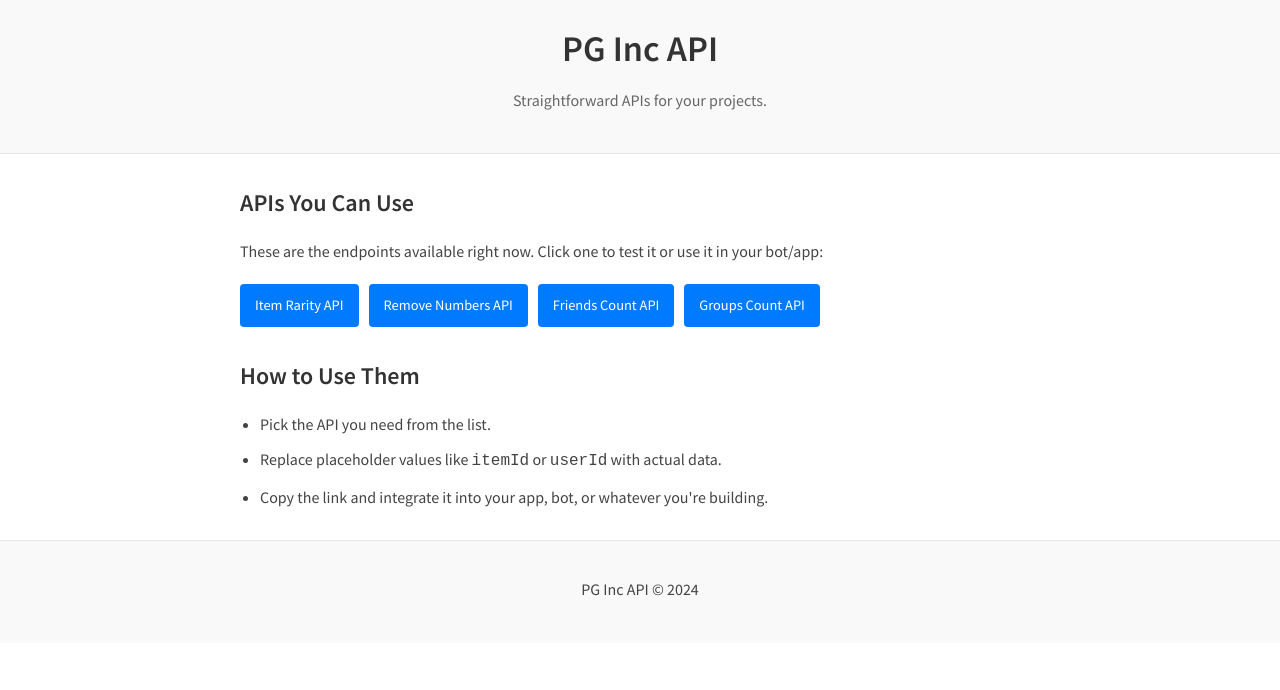
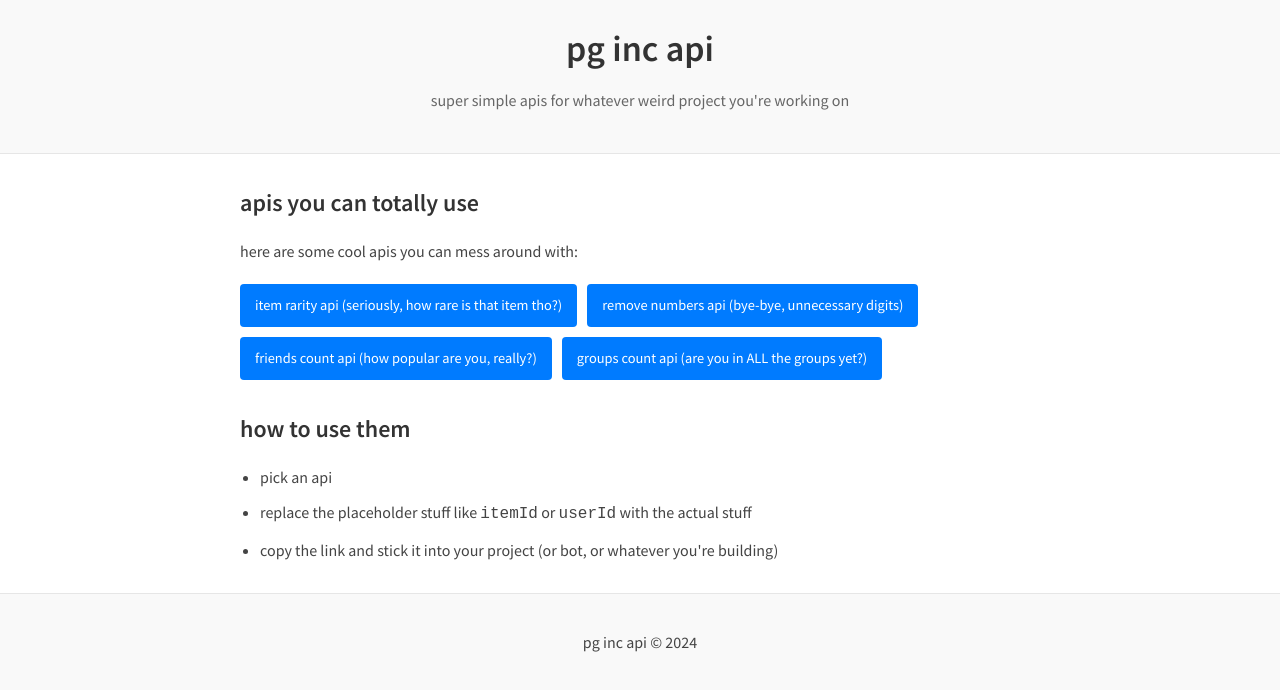
Before and after one commit to c9pz/PG-Inc-API, a Next.js app: page / in a window 1280 px wide. Shown: the top 690 px of the page. Built offline with nearby package versions, Linux system fonts and the light colour scheme.

Commit message:
Update index.js

```diff
--- a/pages/index.js
+++ b/pages/index.js
@@ -6,7 +6,7 @@ const HomePage = () => {
       <head>
         <meta charSet="UTF-8" />
         <meta name="viewport" content="width=device-width, initial-scale=1.0" />
-        <title>PG Inc API</title>
+        <title>pg inc api</title>
         <link
           href="https://fonts.googleapis.com/css2?family=Source+Sans+Pro:wght@400;600&display=swap"
           rel="stylesheet"
@@ -106,12 +106,12 @@ const HomePage = () => {
       </head>
       <body>
         <header>
-          <h1>PG Inc API</h1>
-          <p className="subtitle">Straightforward APIs for your projects.</p>
+          <h1>pg inc api</h1>
+          <p className="subtitle">super simple apis for whatever weird project you're working on</p>
         </header>
         <section>
-          <h2>APIs You Can Use</h2>
-          <p>These are the endpoints available right now. Click one to test it or use it in your bot/app:</p>
+          <h2>apis you can totally use</h2>
+          <p>here are some cool apis you can mess around with:</p>
           <div className="api-list">
             <a
               href="https://pg-inc-api.vercel.app/api/rarity?itemId=123456"
@@ -119,7 +119,7 @@ const HomePage = () => {
               target="_blank"
               rel="noopener noreferrer"
             >
-              Item Rarity API
+              item rarity api (seriously, how rare is that item tho?)
             </a>
             <a
               href="https://pg-inc-api.vercel.app/api/removeNums?text=Hello123World456"
@@ -127,7 +127,7 @@ const HomePage = () => {
               target="_blank"
               rel="noopener noreferrer"
             >
-              Remove Numbers API
+              remove numbers api (bye-bye, unnecessary digits)
             </a>
             <a
               href="https://pg-inc-api.vercel.app/api/friendsCount?userId=1"
@@ -135,7 +135,7 @@ const HomePage = () => {
               target="_blank"
               rel="noopener noreferrer"
             >
-              Friends Count API
+              friends count api (how popular are you, really?)
             </a>
             <a
               href="https://pg-inc-api.vercel.app/api/groupsCount?userId=1"
@@ -143,20 +143,20 @@ const HomePage = () => {
               target="_blank"
               rel="noopener noreferrer"
             >
-              Groups Count API
+              groups count api (are you in ALL the groups yet?)
             </a>
           </div>
         </section>
         <section>
-          <h2>How to Use Them</h2>
+          <h2>how to use them</h2>
           <ul>
-            <li>Pick the API you need from the list.</li>
-            <li>Replace placeholder values like <code>itemId</code> or <code>userId</code> with actual data.</li>
-            <li>Copy the link and integrate it into your app, bot, or whatever you're building.</li>
+            <li>pick an api</li>
+            <li>replace the placeholder stuff like <code>itemId</code> or <code>userId</code> with the actual stuff</li>
+            <li>copy the link and stick it into your project (or bot, or whatever you're building)</li>
           </ul>
         </section>
         <footer>
-          <p>PG Inc API &copy; 2024</p>
+          <p>pg inc api &copy; 2024</p>
         </footer>
       </body>
     </>
```
